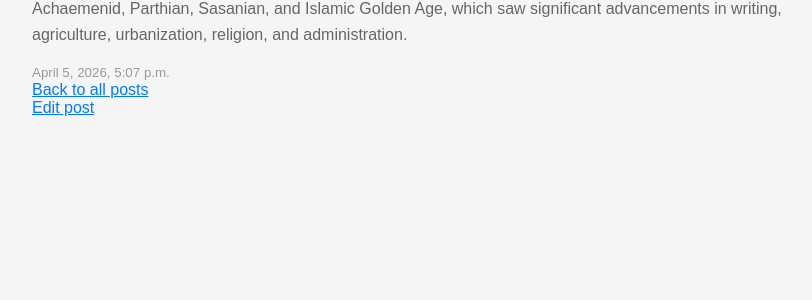
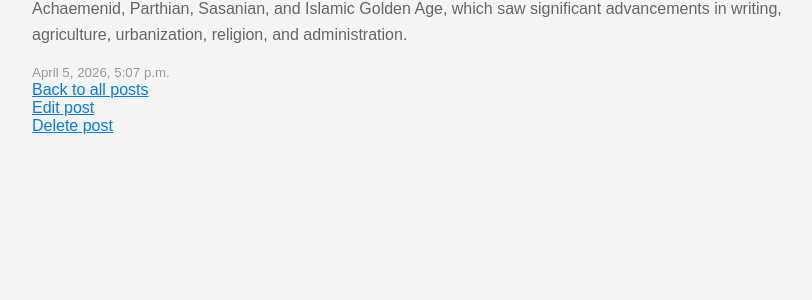
Before and after one commit to msiam71/djangoproject1, a Django app: page /blog/post/1/ in a window 1280 px wide. Shown: the part 298-598 px from the top of the page, without its empty margins (208-1020 px from the left). Run offline with Django 5.2, Linux system fonts and the light colour scheme; data comes from the database, SQL or seed files in the repository; both versions use the stored data as it was after the commit.

Commit message:
add post delete option

```diff
--- a/blog/templates/blog/post_detail.html
+++ b/blog/templates/blog/post_detail.html
@@ -9,5 +9,7 @@
     <a href="{% url 'post_list' %}">Back to all posts</a>
     <br>
     <a href="{% url 'post_edit' pk=post.pk %}">Edit post</a>
+    <br>
+    <a href="{% url 'post_delete' pk=post.pk %}">Delete post</a>
 
  {% endblock %}
--- a/blog/urls.py
+++ b/blog/urls.py
@@ -6,4 +6,5 @@ urlpatterns = [
     path('post/<int:pk>/', views.post_detail, name='post_detail'),
     path('post/new/', views.post_new, name='post_new'),
     path('post/<int:pk>/edit/', views.post_edit, name='post_edit'),
+    path('post/<int:pk>/delete/', views.post_delete, name='post_delete'),
 ]
--- a/blog/views.py
+++ b/blog/views.py
@@ -30,3 +30,10 @@ def post_edit(request, pk):
     else:
         form = PostForm(instance=post)
     return render(request, 'blog/post_edit.html', {'form': form})
+
+def post_delete(request, pk):
+    post = get_object_or_404(Post, pk=pk)
+    if request.method == 'POST':
+        post.delete()
+        return redirect('post_list')
+    return render(request, 'blog/post_confirm_delete.html', {'post': post})
```
Also changed, not shown: blog/templates/blog/post_confirm_delete.html (added, +11 -0 lines), db.sqlite3.
